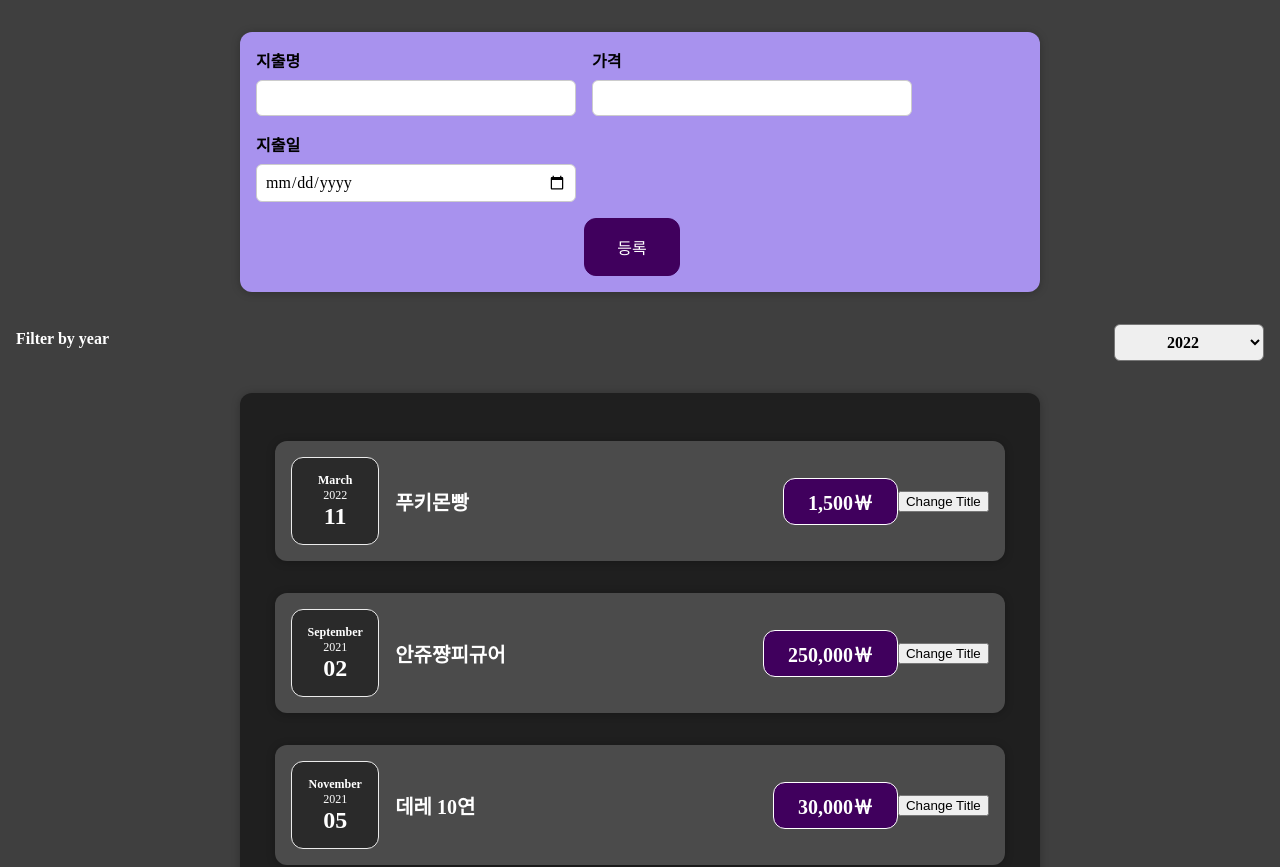
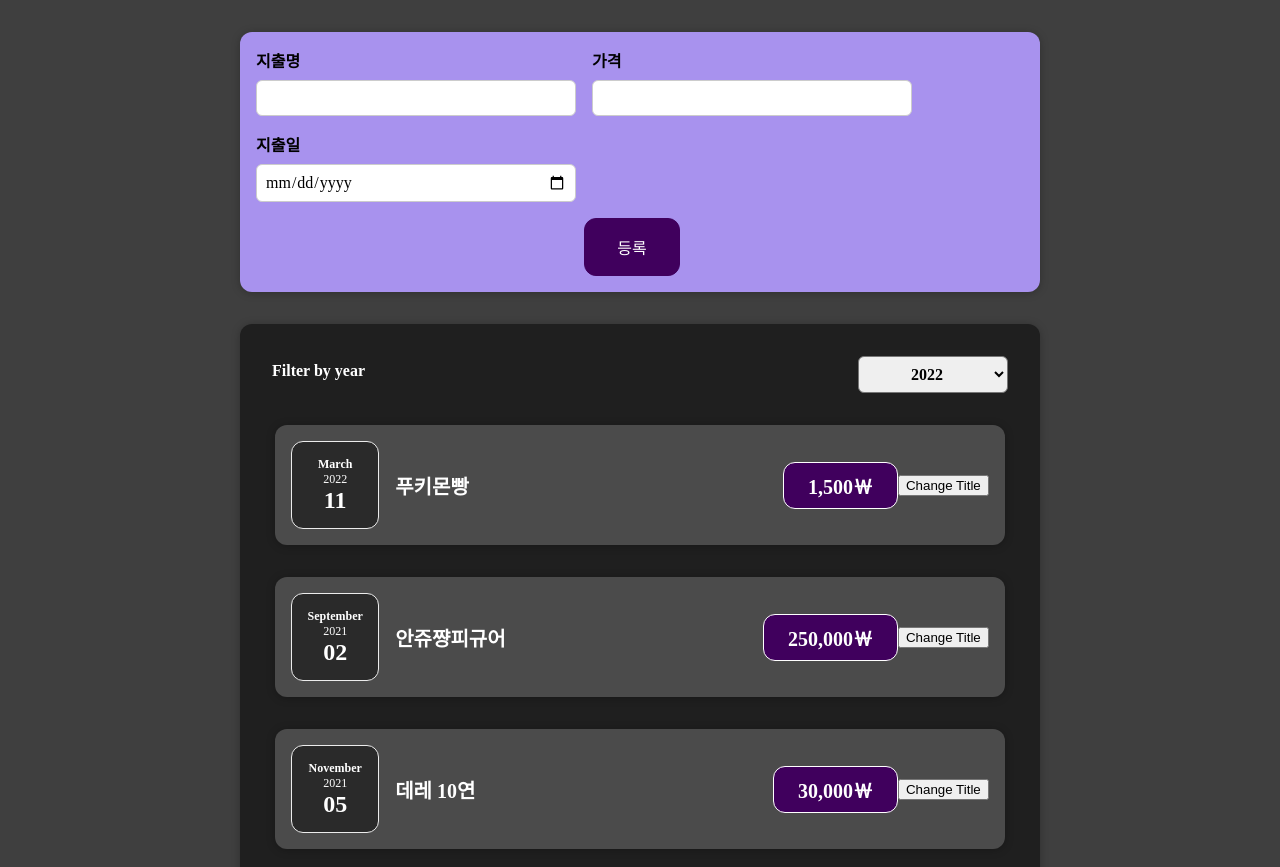
Before and after one commit to hamsoter/react-complate-guide, a React (Create React App) app: page / in a window 1280 px wide. Shown: the top 867 px of the page. Built offline with nearby package versions, Linux system fonts and the light colour scheme; a web font is replaced by a local one.

Commit message:
Design: 연도 select 태그 위치 수정

```diff
--- a/src/components/Expenses/Expenses.js
+++ b/src/components/Expenses/Expenses.js
@@ -24,8 +24,10 @@ const Expenses = (props) => {
 
   return (
     <div>
-      <ExpensesFilter onSelectYear={selectYearHandler} />
-      <Card className="expenses">{expenses}</Card>
+      <Card className="expenses">
+        <ExpensesFilter onSelectYear={selectYearHandler} />
+        {expenses}
+      </Card>
     </div>
   );
 };
```
